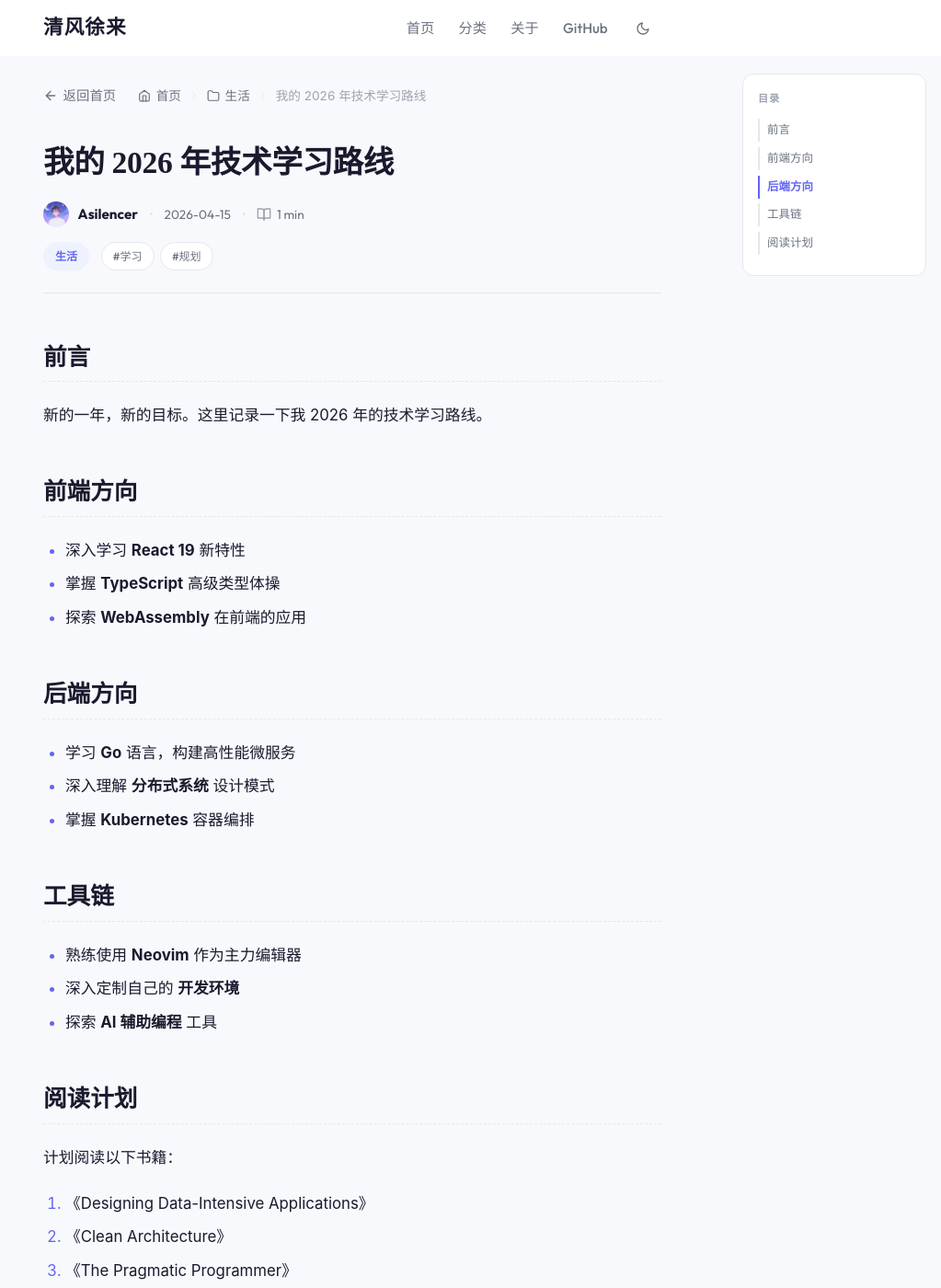
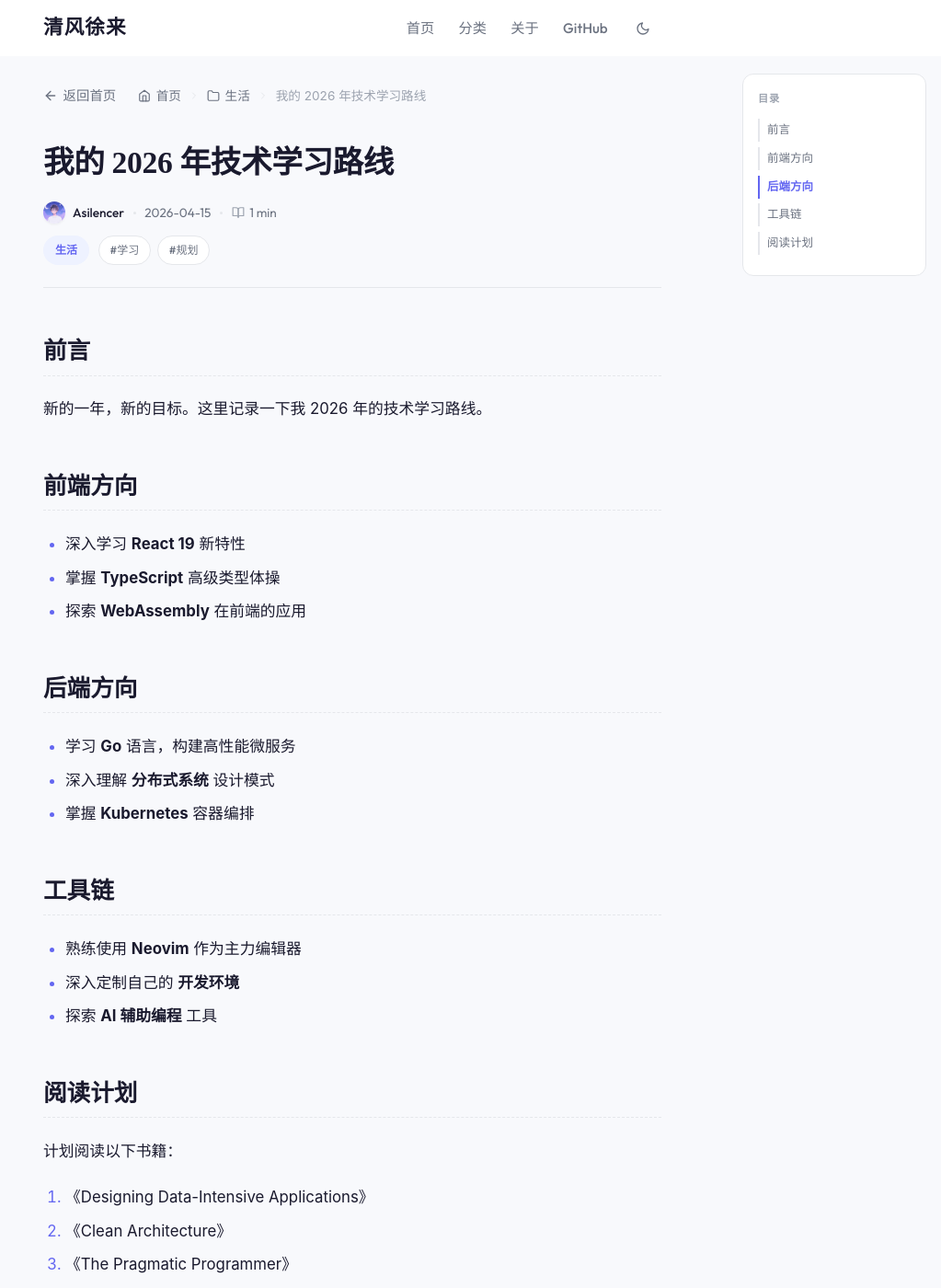
Before and after one commit to Asilencer/asilencer.github.io, a Jekyll site: the page built from _posts/2026-04-15-learning-roadmap-2026.md, in a window 1280 px wide and 1400 px high. Shown: the whole window at 92% size, without its empty margins (257-1280 px from the left). Built offline with Jekyll 4.4.1, drawn with Linux system fonts in a browser that asks for light colours; some web fonts are replaced.

Commit message:
style: scale down author block and meta icons for better alignment with text

```diff
--- a/assets/css/style.css
+++ b/assets/css/style.css
@@ -708,7 +708,7 @@ img { max-width: 100%; height: auto; }
   display: flex;
   flex-direction: column;
   align-items: flex-start;
-  gap: 1rem;
+  gap: 0.8rem;
   font-size: 0.85rem;
   color: var(--color-text-secondary);
   font-family: var(--font-display);
@@ -718,33 +718,34 @@ img { max-width: 100%; height: auto; }
   display: flex;
   align-items: center;
   flex-wrap: wrap;
-  gap: 0.8rem;
+  gap: 0.6rem;
 }
 
 .post-meta-secondary {
   display: flex;
   align-items: center;
   flex-wrap: wrap;
-  gap: 0.8rem;
+  gap: 0.6rem;
 }
 
 .post-meta .author-block {
   display: flex;
   align-items: center;
-  gap: 0.6rem;
+  gap: 0.5rem;
 }
 
 .author-avatar {
-  width: 28px;
-  height: 28px;
+  width: 24px;
+  height: 24px;
   border-radius: 50%;
   object-fit: cover;
+  box-shadow: var(--shadow-sm);
 }
 
 .author-name {
-  font-weight: 700;
+  font-weight: 500;
   color: var(--color-text);
-  font-size: 0.95rem;
+  font-size: 0.85rem;
 }
 
 .meta-item {
@@ -756,8 +757,8 @@ img { max-width: 100%; height: auto; }
 
 .meta-icon {
   color: var(--color-text-tertiary);
-  width: 16px;
-  height: 16px;
+  width: 14px;
+  height: 14px;
 }
 
 .post-meta .dot {
```
